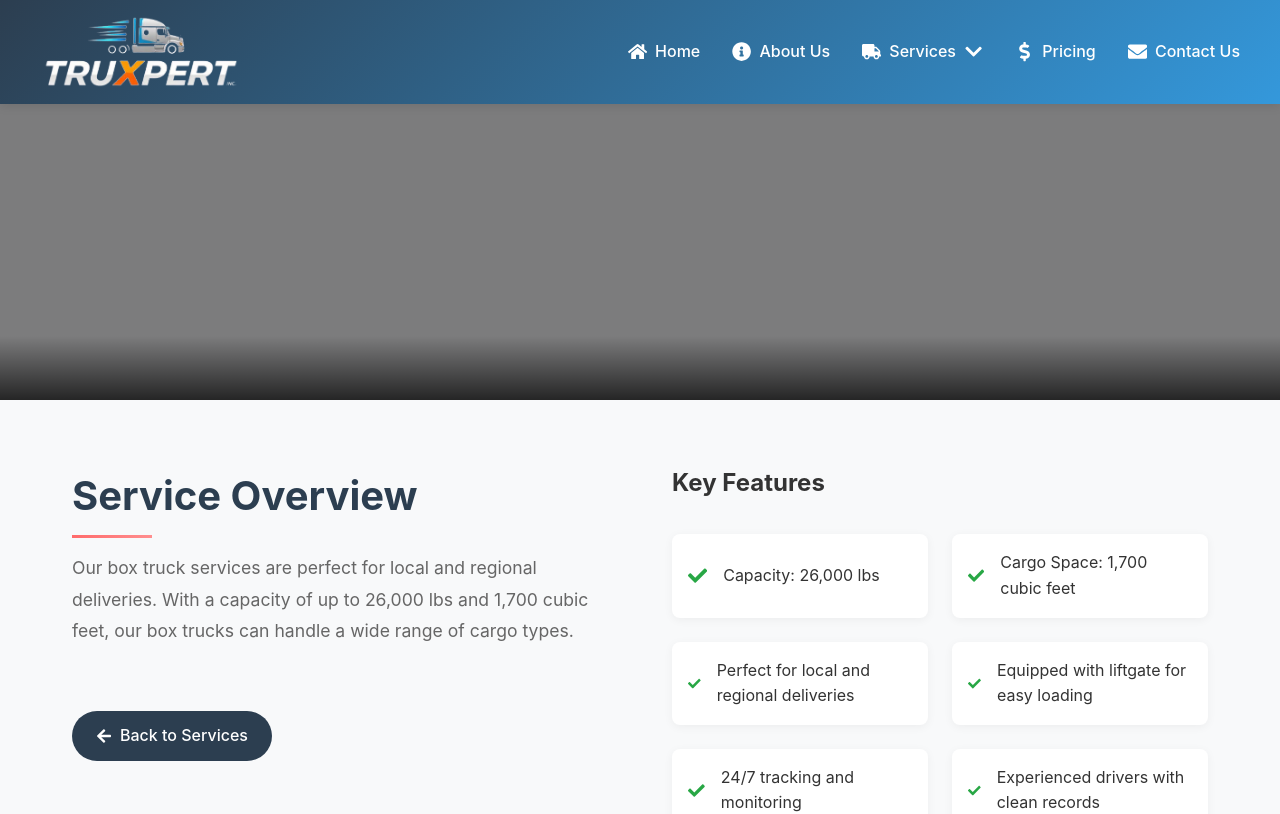
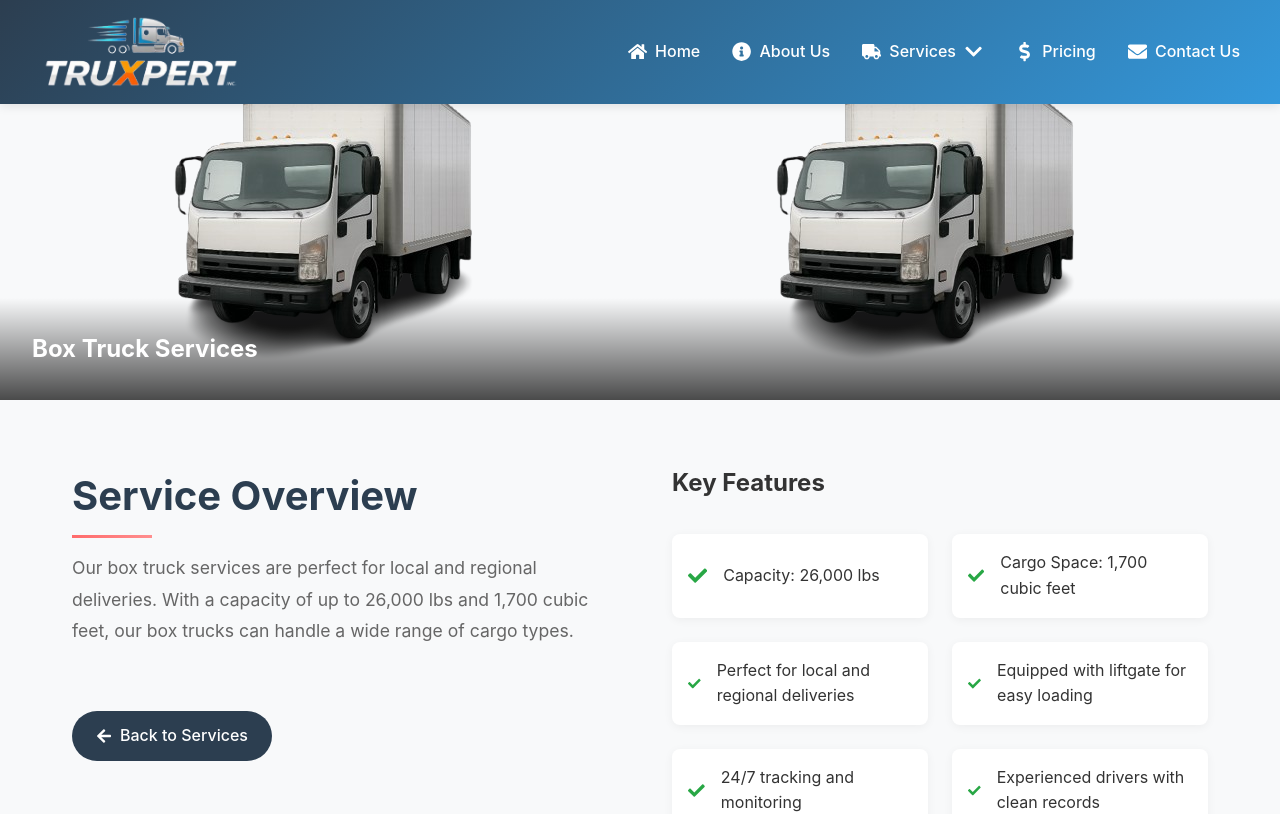
Before and after one commit to Rehan-Ilyas/truck-dispatch, a React (Vite) app: page /services/box-truck in a window 1280 px wide. Shown: the top 814 px of the page. Built offline with nearby package versions, Linux system fonts and the light colour scheme.

Commit message:
Update App.jsx, ServiceDetail.jsx, and Services.jsx with latest changes

```diff
--- a/src/App.jsx
+++ b/src/App.jsx
@@ -43,14 +43,9 @@ function App() {
             <Route path="/" element={<Home />} />
             <Route path="/about" element={<About />} />
             <Route path="/services" element={<Services />} />
+            <Route path="/services/:serviceType" element={<ServiceDetail />} />
             <Route path="/pricing" element={<Pricing />} />
             <Route path="/contact" element={<Contact />} />
-            <Route path="/services/box-truck" element={<ServiceDetail />} />
-            <Route path="/services/dry-van" element={<ServiceDetail />} />
-            <Route path="/services/reefer" element={<ServiceDetail />} />
-            <Route path="/services/power-only" element={<ServiceDetail />} />
-            <Route path="/services/hotshot" element={<ServiceDetail />} />
-            <Route path="/services/flatbed" element={<ServiceDetail />} />
           </Routes>
         </MainContent>
         <Footer />
--- a/src/components/ServiceDetail.jsx
+++ b/src/components/ServiceDetail.jsx
@@ -1,7 +1,7 @@
 import React from 'react';
 import styled from 'styled-components';
 import { motion } from 'framer-motion';
-import { useParams } from 'react-router-dom';
+import { useParams, useNavigate } from 'react-router-dom';
 import { Link } from 'react-router-dom';
 import { FaArrowLeft, FaCheck } from 'react-icons/fa';
 
@@ -56,6 +56,8 @@ const DetailContent = styled.div`
     gap: 2rem;
   }
 `;
+
+
 
 const DetailText = styled.div`
   h2 {
@@ -137,10 +139,12 @@ const BackButton = styled(Link)`
 
 const ServiceDetail = () => {
   const { serviceType } = useParams();
+  const navigate = useNavigate();
 
-  const serviceDetails = {
+  const services = {
     'box-truck': {
       title: 'Box Truck Services',
+      image:   '/box-truck-removebg-preview.png',
       description: 'Our box truck services are perfect for local and regional deliveries. With a capacity of up to 26,000 lbs and 1,700 cubic feet, our box trucks can handle a wide range of cargo types.',
       features: [
         'Capacity: 26,000 lbs',
@@ -153,6 +157,7 @@ const ServiceDetail = () => {
     },
     'dry-van': {
       title: 'Dry Van Services',
+      image: '/dry-van-removebg-preview.png',
       description: 'Our dry van services provide secure and efficient transportation for your cargo. With weather-resistant containers and advanced security features, your goods will arrive safely at their destination.',
       features: [
         'Weather-resistant containers',
@@ -165,6 +170,7 @@ const ServiceDetail = () => {
     },
     'reefer': {
       title: 'Reefer Services',
+      image: '/refer-truck-removebg-preview.png',
       description: 'Our refrigerated truck services ensure your temperature-sensitive goods are transported at the perfect temperature. With state-of-the-art cooling systems and 24/7 monitoring, your perishable items are in safe hands.',
       features: [
         'Temperature range: -20°F to 70°F',
@@ -177,6 +183,7 @@ const ServiceDetail = () => {
     },
     'power-only': {
       title: 'Power Only Services',
+      image: '/power_only-removebg-preview.png',
       description: 'Our power-only services provide flexible solutions for your transportation needs. We supply the truck and driver while you provide the trailer, giving you maximum flexibility and control.',
       features: [
         'Flexible scheduling',
@@ -189,6 +196,7 @@ const ServiceDetail = () => {
     },
     'hotshot': {
       title: 'Hotshot Services',
+      image: '/hotshot-truck.png',
       description: 'Our hotshot services are perfect for time-sensitive deliveries. With smaller, more agile vehicles, we can get your cargo where it needs to be quickly and efficiently.',
       features: [
         'Fast delivery times',
@@ -201,6 +209,7 @@ const ServiceDetail = () => {
     },
     'flatbed': {
       title: 'Flatbed / Step Deck Services',
+      image: '/flat-bed.jpg',
       description: 'Our flatbed and step deck services are designed for oversized and heavy loads. With specialized equipment and experienced drivers, we can handle even the most challenging cargo.',
       features: [
         'Capacity up to 48,000 lbs',
@@ -213,17 +222,23 @@ const ServiceDetail = () => {
     }
   };
 
-  const service = serviceDetails[serviceType] || serviceDetails['box-truck'];
+  const service = services[serviceType];
+
+  if (!service) {
+    navigate('/services');
+    return null;
+  }
 
   return (
     <DetailSection>
-      <HeroImage>
+      <HeroImage style={{ backgroundImage: `url(${service.image})` }}>
         <HeroContent>
           <motion.h1
             initial={{ opacity: 0, y: 20 }}
             animate={{ opacity: 1, y: 0 }}
             transition={{ duration: 0.5 }}
           >
+            {service.title}
           </motion.h1>
         </HeroContent>
       </HeroImage>
--- a/src/components/Services.jsx
+++ b/src/components/Services.jsx
@@ -140,36 +140,90 @@ const Services = () => {
       title: 'Box Truck',
       description: 'Perfect for local and regional deliveries with our box truck services.',
       path: '/services/box-truck',
+      features: [
+        'Capacity: 26,000 lbs',
+        'Cargo Space: 1,700 cubic feet',
+        'Perfect for local and regional deliveries',
+        'Equipped with liftgate for easy loading',
+        '24/7 tracking and monitoring',
+        'Experienced drivers with clean records'
+      ],
+      longDescription: 'Our box truck services are perfect for local and regional deliveries. With a capacity of up to 26,000 lbs and 1,700 cubic feet, our box trucks can handle a wide range of cargo types. We ensure safe and timely delivery of your goods with our experienced drivers and modern fleet.'
     },
     {
       image: 'dry-van-removebg-preview.png',
       title: 'Dry Van',
       description: 'Secure and efficient dry van transportation for your cargo.',
       path: '/services/dry-van',
+      features: [
+        'Weather-resistant containers',
+        'Advanced security features',
+        'Multiple size options available',
+        'Real-time cargo tracking',
+        'Temperature monitoring',
+        'Dedicated customer support'
+      ],
+      longDescription: 'Our dry van services provide secure and efficient transportation for your cargo. With weather-resistant containers and advanced security features, your goods will arrive safely at their destination. We offer multiple size options to accommodate your specific needs.'
     },
     {
       image: 'refer-truck-removebg-preview.png',
       title: 'Reefer',
       description: 'Temperature-controlled transportation for sensitive goods.',
       path: '/services/reefer',
+      features: [
+        'Temperature range: -20°F to 70°F',
+        '24/7 temperature monitoring',
+        'Advanced cooling systems',
+        'Real-time temperature alerts',
+        'Experienced cold chain logistics',
+        'Compliance with food safety standards'
+      ],
+      longDescription: 'Our refrigerated truck services ensure your temperature-sensitive goods are transported at the perfect temperature. With state-of-the-art cooling systems and 24/7 monitoring, your perishable items are in safe hands. We maintain strict temperature control throughout the journey.'
     },
     {
       image: 'power_only-removebg-preview.png',
       title: 'Power Only',
       description: 'Flexible power-only solutions for your transportation needs.',
       path: '/services/power-only',
+      features: [
+        'Flexible scheduling',
+        'Experienced drivers',
+        'Multiple truck options',
+        '24/7 dispatch support',
+        'Real-time tracking',
+        'Competitive rates'
+      ],
+      longDescription: 'Our power-only services provide flexible solutions for your transportation needs. We supply the truck and driver while you provide the trailer, giving you maximum flexibility and control. Perfect for businesses that own their own trailers.'
     },
     {
       image: 'https://purepng.com/public/uploads/thumbnail//white-truck-gcg.png',
       title: 'Hotshot',
       description: 'Fast and reliable hotshot services for time-sensitive deliveries.',
       path: '/services/hotshot',
+      features: [
+        'Fast delivery times',
+        'Smaller, agile vehicles',
+        'Direct point-to-point service',
+        'Real-time tracking',
+        'Flexible scheduling',
+        'Competitive pricing'
+      ],
+      longDescription: 'Our hotshot services are perfect for time-sensitive deliveries. With smaller, more agile vehicles, we can get your cargo where it needs to be quickly and efficiently. Ideal for urgent shipments and smaller loads.'
     },
     {
       image: 'flat-bed.jpg',
       title: 'Flatbed / Step Deck',
       description: 'Specialized transportation for oversized and heavy loads.',
       path: '/services/flatbed',
+      features: [
+        'Capacity up to 48,000 lbs',
+        'Multiple deck height options',
+        'Specialized loading equipment',
+        'Oversized load permits',
+        'Experienced drivers',
+        '24/7 support'
+      ],
+      longDescription: 'Our flatbed and step deck services are designed for oversized and heavy loads. With specialized equipment and experienced drivers, we can handle even the most challenging cargo. Perfect for construction materials, machinery, and other oversized items.'
     },
   ];
 
```
